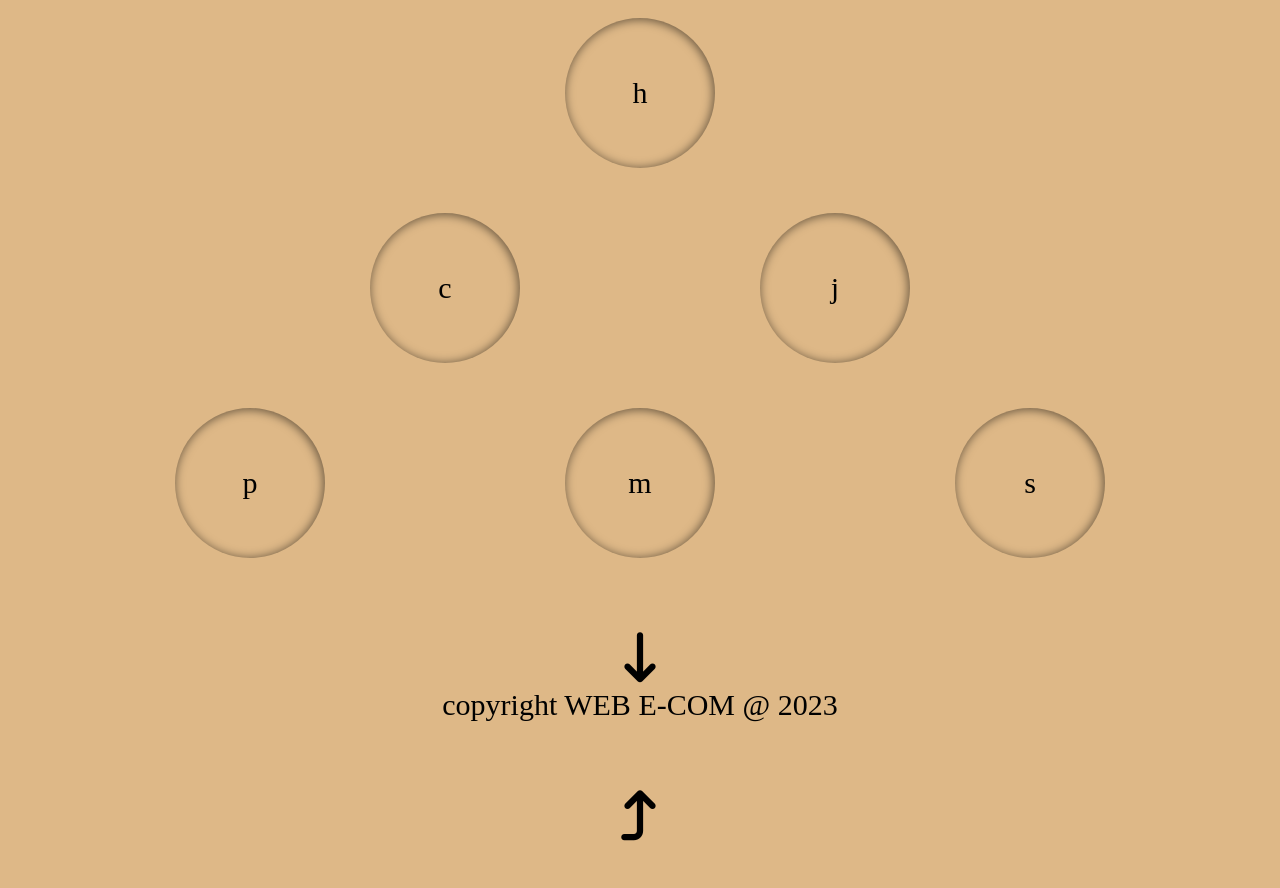
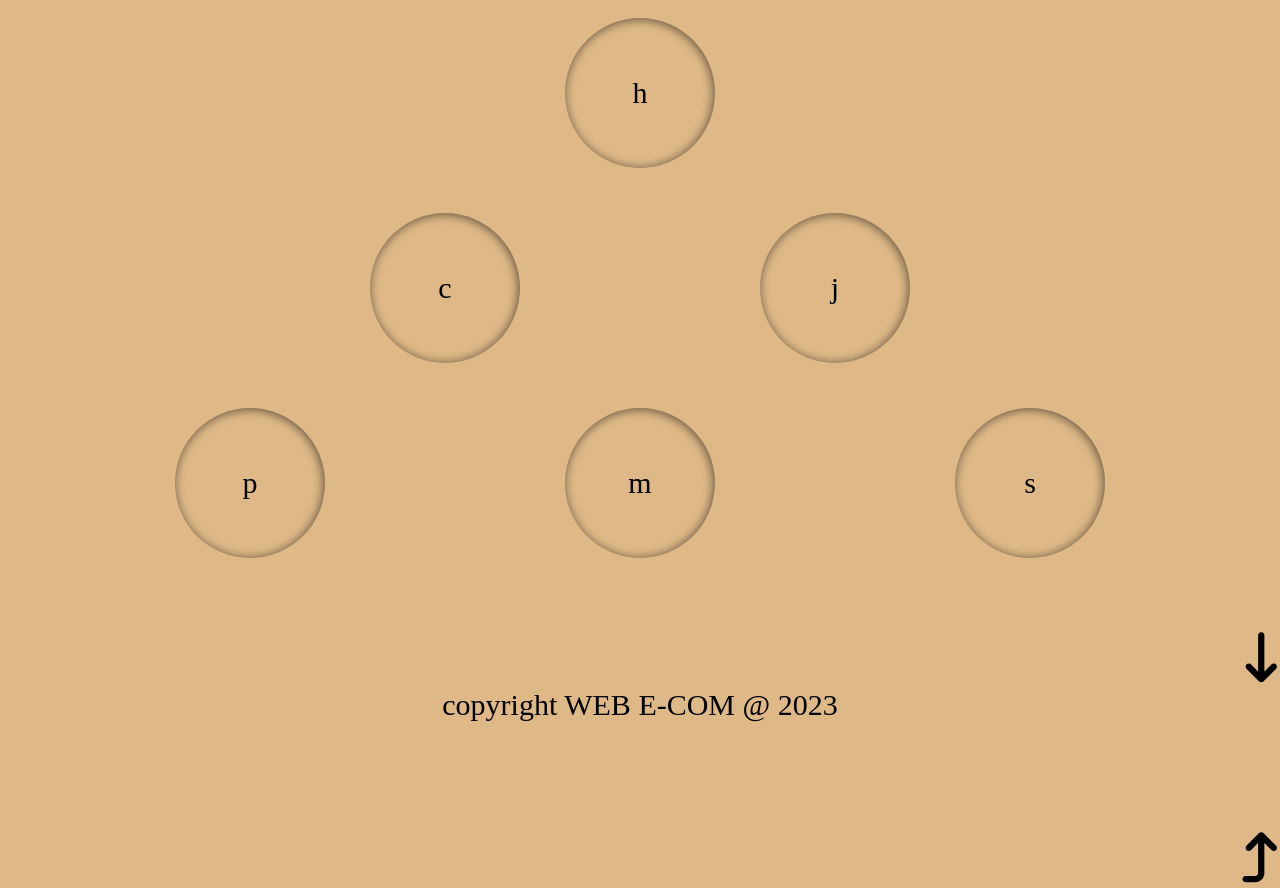
Before and after one commit to Gregory-Druelle/Responsive-and-Animated, a plain HTML site: page index.html in a window 1280 px wide. Shown: the part 1712-2600 px from the top of the page. Drawn offline with Linux system fonts and the light colour scheme.

Commit message:
finished2

```diff
--- a/css/style.css
+++ b/css/style.css
@@ -10,6 +10,7 @@
 
 *{
     margin: 0; padding: 0;
+    scroll-behavior: smooth;
     /* ... here, code for anchor link animations */
 }
 
@@ -23,37 +24,25 @@
 */
 /*header*/
 
+.i {
+    font-size: 50px;
+    color: black;
+    width: 100%;
+    text-align: right;
+    position: absolute;
+    bottom: 0;
+}
 
-
-header > a {
+a {
     font-size: 50px;
-    text-align: center;
+    color: black;
+    width: 100%;
+    text-align: right;
     position: absolute;
     bottom: 0;
 }
 
 
-
-#section-1 > a {
-    font-size: 50px;
-    text-align: center;
-    position: absolute;
-    bottom: 0;
-}
-
-#section-2 > a {
-    font-size: 50px;
-    text-align: center;
-    position: absolute;
-    bottom: 0;
-}
-
-footer > a {
-    font-size: 50px;
-    text-align: center;
-    position: absolute;
-    padding-top: 100px;
-}
 
 h1 {
     text-align: center;
@@ -114,7 +103,7 @@ section {
             transform: rotate(0);
         }
         to {
-        transform: rotate(180deg);
+        transform: rotate(360deg);
     }
 }
 
@@ -199,6 +188,7 @@ body {background-color: burlywood;}
     justify-content: center;
     display: flex;
     height: 200px;
+    position: relative;
 }
 
 #footer > p  {
@@ -207,11 +197,7 @@ body {background-color: burlywood;}
     bottom: Opx;
 }
 
-a {
-    font-size: 40px;
-    color: black;
-    width: 100%;
-}
+
 
 
 /**
@@ -222,7 +208,12 @@ a {
 * ...
 */
 
+
+
 @media (min-width: 768px) {
+    a {
+        text-align: right;
+    }
     header {
         flex-direction: row;
         text-align: center;
@@ -235,7 +226,7 @@ a {
 
     #section-2 #grid {
         display: grid;
-        grid-template-columns: repeat(3, 5fr);
+        grid-template-columns: repeat(5, 1fr);
         grid-auto-rows: 3;
     }
     #grid div:nth-child(1) {
--- a/index.html
+++ b/index.html
@@ -43,7 +43,7 @@
         <section id="section-1">
 
             <div>
-                <img src="img/sambasurledos (1).png" alt="golden retriever" width="185px" height="185px">
+                <img src="img/meandzoobavaro-mini.png" alt="punta cana" width="300px" height="300px">
             </div>
 
             <div>
```
Also changed, not shown: img/meandzoobavaro-mini.png (added).
